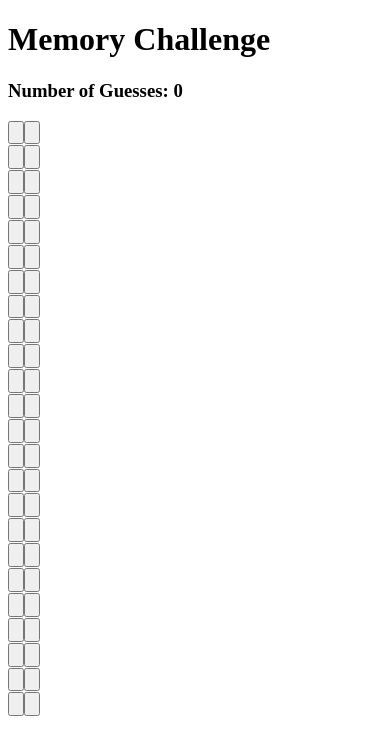
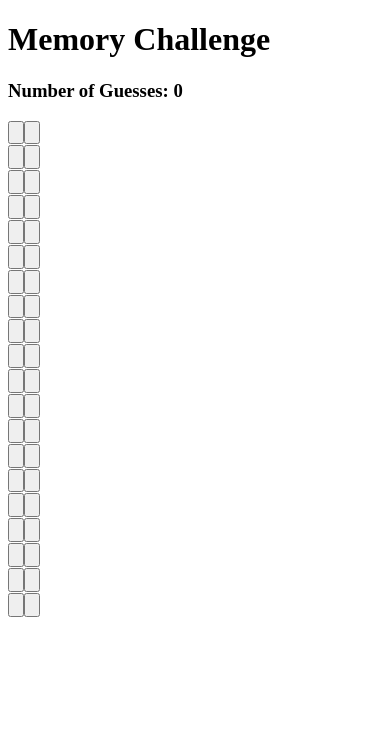
Before and after one commit to derrick-fleming/memory-game, a React app: page /game-board-hard in a window 390 px wide. Shown: the top 754 px of the page. Built offline with nearby package versions, Linux system fonts and the light colour scheme; the HTML template or start-up script is replaced by a standard one.

Commit message:
Added media queries to change the size of the board game card's when user is using different screen sizes.

```diff
--- a/src/components/game-board.tsx
+++ b/src/components/game-board.tsx
@@ -20,7 +20,7 @@ for (let i = 0; i < 8; i++) {
 const mediumShuffledCards = _.shuffle(mediumCardShapes);
 
 let hardCardShapes: string[] = [];
-for (let i = 0; i < 12; i++) {
+for (let i = 0; i < 10; i++) {
   hardCardShapes.push(shapes[i]);
   hardCardShapes.push(shapes[i])
 }
@@ -72,9 +72,12 @@ const GameBoard = function (props: {level: string}) {
       : '';
 
     return (
-      <div className={`flip-container ${matchedClass}`} key={index} onClick={handleFlip} id={card}>
-        <Card symbol={card} count={flippedCount}/>
+      <div className="col-4">
+        <div className={`flip-container ${matchedClass}`} key={index} onClick={handleFlip} id={card}>
+          <Card symbol={card} count={flippedCount} />
+        </div>
       </div>
+
       )
   })
 
@@ -93,9 +96,12 @@ const GameBoard = function (props: {level: string}) {
           Number of Guesses: {tries}
         </h3>
       </div>
-      <div className='row'>
-        {cardTypes}
+      <div className="game-board-container">
+        <div className='row'>
+          {cardTypes}
+        </div>
       </div>
+
     </>
   );
 }
```
Also changed, not shown: 2 other files (tests, documents, lock files or other folders).
